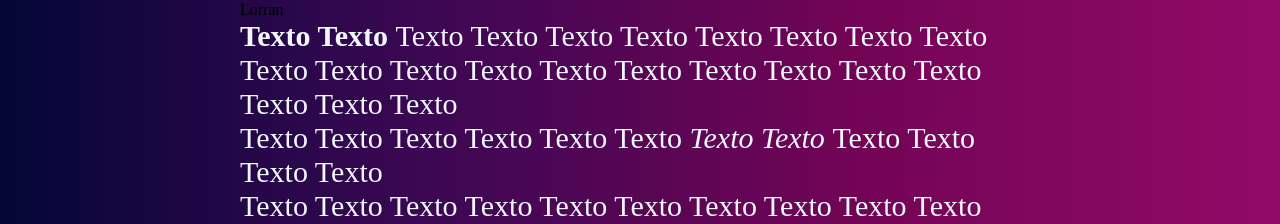
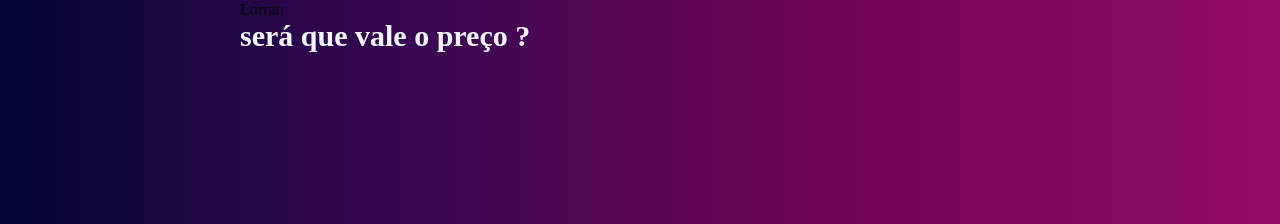
Before and after one commit to gabi887/Primeiroalobato, a plain HTML site: page index.html in a window 1280 px wide. Shown: the part 573-797 px from the top of the page. Drawn offline with Linux system fonts and the light colour scheme.

Commit message:
bbbbbhjhh

```diff
--- a/index.html
+++ b/index.html
@@ -20,10 +20,7 @@
         Lorran
     </h1>
     <p>
-        <b>Texto  Texto  </b>Texto Texto Texto Texto Texto Texto Texto Texto Texto Texto Texto Texto Texto Texto Texto Texto Texto Texto
-        Texto Texto Texto <br>
-        Texto Texto Texto Texto Texto Texto <em>Texto  Texto  </em>Texto Texto Texto Texto<br>
-        Texto Texto Texto Texto Texto Texto Texto Texto Texto Texto<br>
+        <b>será que vale o preço ?<br>
     </p>
     </body>
 
```
